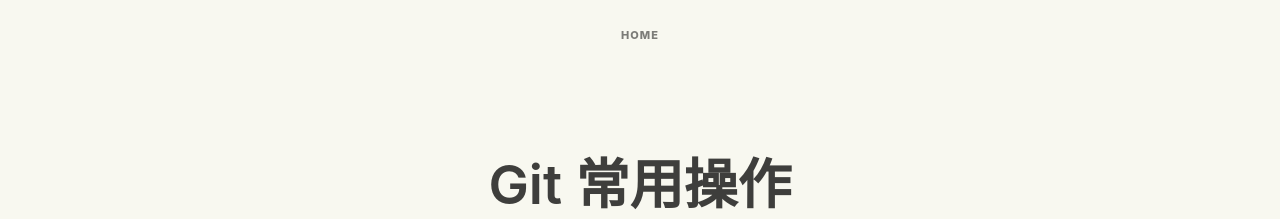
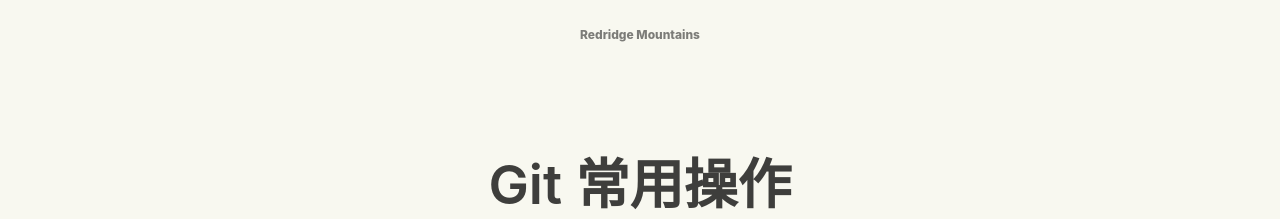
Before and after one commit to nighon/nighon.github.io, a Jekyll site: the page built from _posts/2018-06-24-git-manual.md, in a window 1280 px wide. Shown: the top 219 px of the page. Built offline with Jekyll 4.4.1, drawn with Linux system fonts in a browser that asks for light colours; some of the changed text lies outside the part shown.

Commit message:
Update with Redridge Mountains

```diff
--- a/_config.yml
+++ b/_config.yml
@@ -18,7 +18,7 @@
 # You can create any custom variable you would like, and they will be accessible
 # in the templates via {{ site.myvariable }}.
 
-title: "John's Blog"
+title: "Redridge Mountains"
 # email: your-email@example.com
 description: >- # this means to ignore newlines until "baseurl:"
   Write an awesome description for your new site here. You can edit this
--- a/_includes/footer.html
+++ b/_includes/footer.html
@@ -1,5 +1,5 @@
 <footer>
   <div>
-    <p>&copy; 2018-2024 John Jian</p>
+    <p>&copy; 2018-2024 redridgemountains.com</p>
   </div>
 </footer>
--- a/_includes/header.html
+++ b/_includes/header.html
@@ -1,5 +1,5 @@
 <header>
   <h5>
-    <a href="/">Home</a>
+    <a href="/">{{ site.title }}</a>
   </h5>
 </header>
--- a/_sass/_header.scss
+++ b/_sass/_header.scss
@@ -7,11 +7,11 @@
 
   h5 {
     padding-top: 2vmin;
-    font-size: 11px;
+    font-size: 12px;
     font-weight: 800;
     // text-align: center;
-    text-transform: uppercase;
-    letter-spacing: 0.1em;
+    // text-transform: uppercase;
+    // letter-spacing: 0.1em;
     margin: 0;
   }
 
--- a/_sass/main.scss
+++ b/_sass/main.scss
@@ -2,6 +2,7 @@
   --black: 0,0,0;
   --darkgray: 51,51,51;
   --lightgray: 200,200,200;
+  --redridge-color: 235, 101, 52;
   --gutter-x: 20px;
   --post-max-width: 740px;
   --post-font-size: 18px;
@@ -96,9 +97,9 @@
 
 a.underline {
   padding-bottom: 0.3em;
-  color: teal;
+  color: rgb(var(--redridge-color));
   text-decoration: none;
-  background-image: linear-gradient(teal, teal);
+  background-image: linear-gradient(currentColor, currentColor);
   background-position: 0 100%;
   background-repeat: no-repeat;
   background-size: 0 0.15em;
```
Also changed, not shown: _posts/2018-06-24-git-manual.md (+1 -0 lines), _drafts/2024-03-18-ansible.md (added), _drafts/2024-03-18-terraform.md (added).
